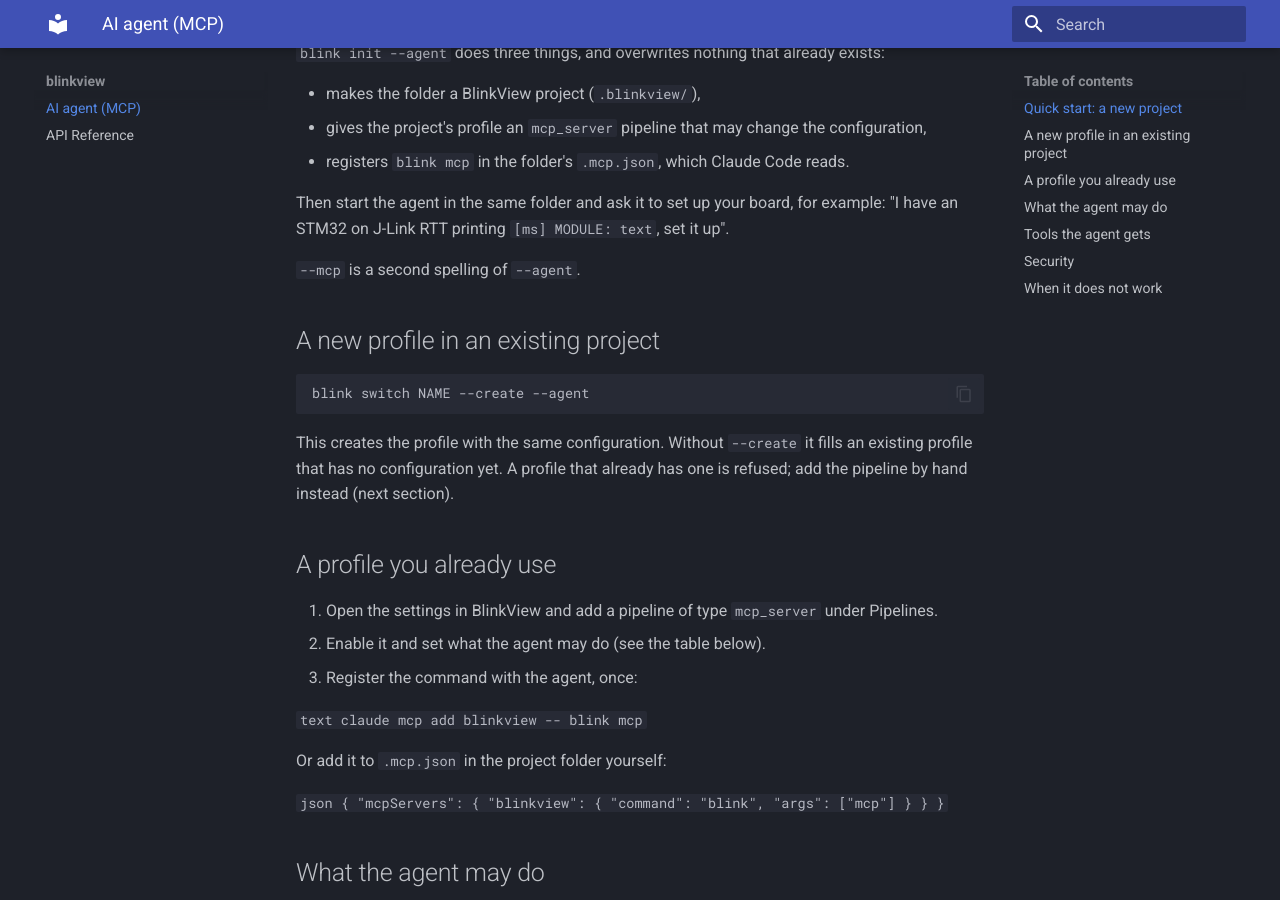
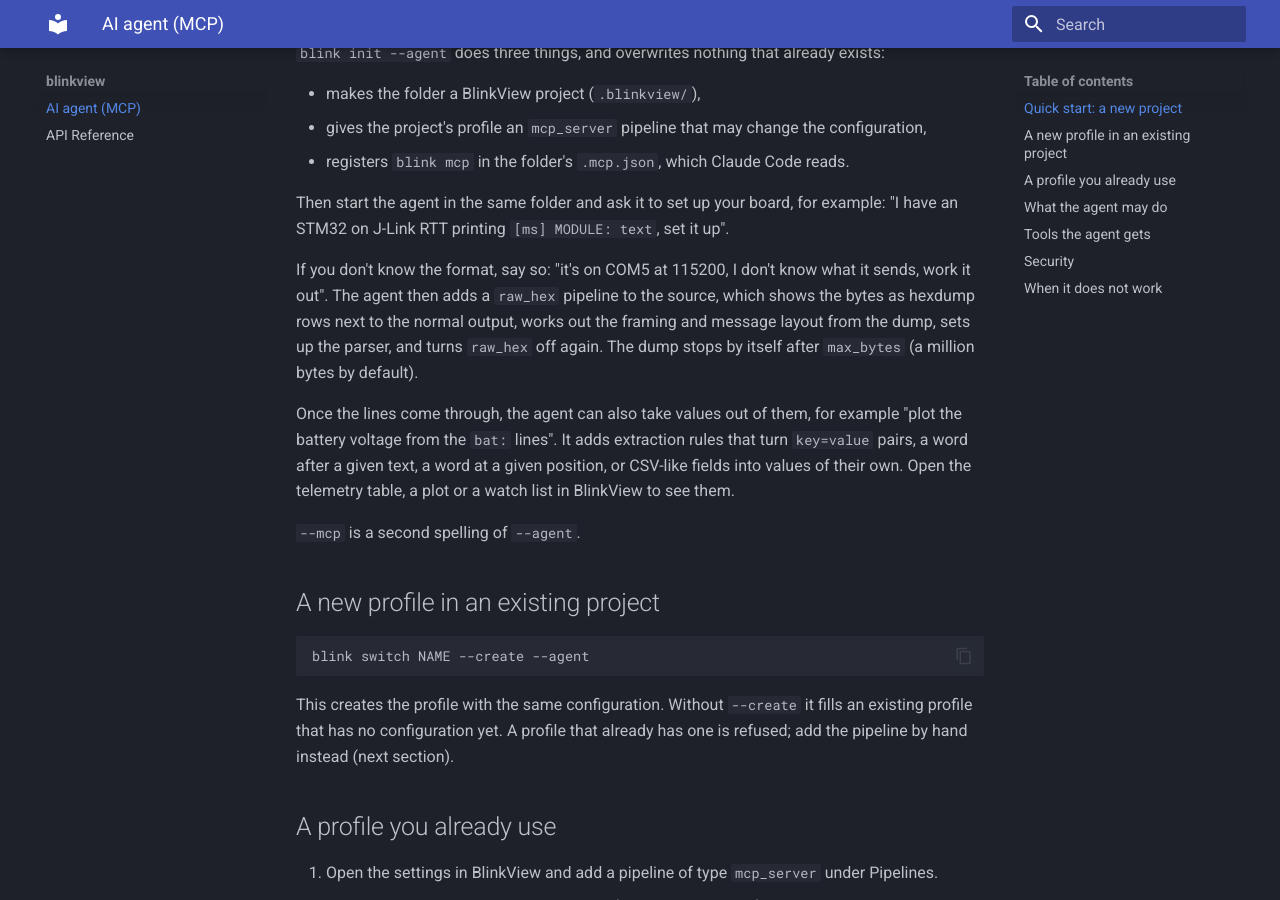
Before and after one commit to roland2025/blinkview, an MkDocs documentation site: the page built from docs/mcp.md, in a window 1280 px wide and 900 px high, scrolled down 549 px. Built offline with MkDocs 1.6.1 and Material for MkDocs 9.7.7, drawn with Linux system fonts in a browser that asks for light colours.

Commit message:
Docs: MCP agent can work out an unknown format and extract values

```diff
--- a/docs/mcp.md
+++ b/docs/mcp.md
@@ -26,6 +26,17 @@ blink
 
 Then start the agent in the same folder and ask it to set up your board, for example: "I have
 an STM32 on J-Link RTT printing `[ms] MODULE: text`, set it up".
+
+If you don't know the format, say so: "it's on COM5 at 115200, I don't know
+what it sends, work it out". The agent then adds a `raw_hex` pipeline to the source, which shows
+the bytes as hexdump rows next to the normal output, works out the framing and message layout
+from the dump, sets up the parser, and turns `raw_hex` off again. The dump stops by itself after
+`max_bytes` (a million bytes by default).
+
+Once the lines come through, the agent can also take values out of them, for example "plot the
+battery voltage from the `bat:` lines". It adds extraction rules that turn `key=value` pairs,
+a word after a given text, a word at a given position, or CSV-like fields into values of their
+own. Open the telemetry table, a plot or a watch list in BlinkView to see them.
 
 `--mcp` is a second spelling of `--agent`.
 
```
